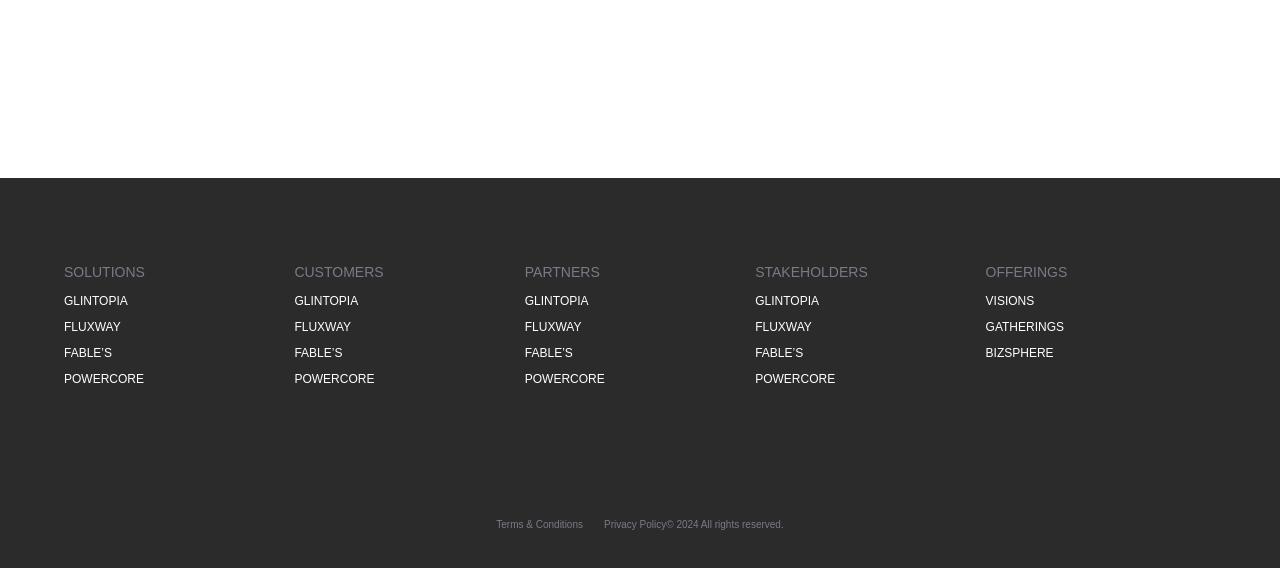
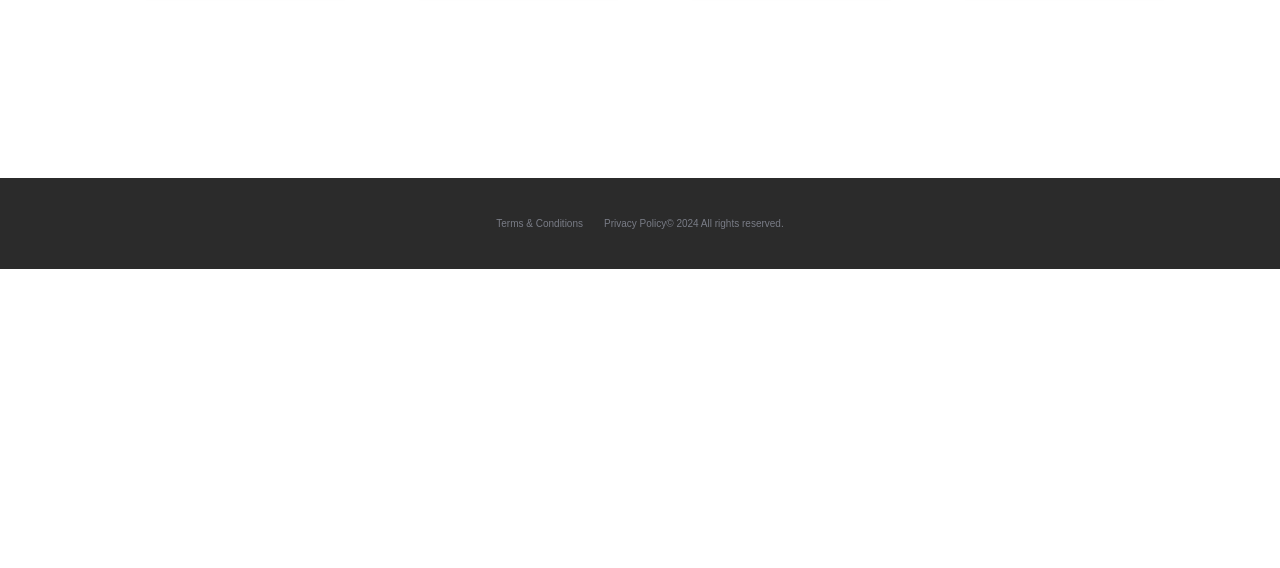
Before and after one commit to juwelmafi/personal-website, a plain HTML site: page project.html in a window 1280 px wide. Shown: the part 678-1246 px from the top of the page. After the commit the page ends 947 px from the top, so only its background shows below. Drawn offline with Linux system fonts and the light colour scheme.

Commit message:
footer edit

```diff
--- a/project.html
+++ b/project.html
@@ -92,48 +92,6 @@
     <!--footer-->
 
     <footer class="container">
-      <section class="footer_content">
-        <div class="footer_desc">
-        <p class="f_title">Solutions</p>
-        <p>Glintopia</p>
-        <p>Fluxway</p>
-        <p>Fable’s</p>
-        <p>PowerCore</p>
-        </div>
-        <div class="footer_desc">
-        <p class="f_title">Customers</p>
-        <p>Glintopia</p>
-        <p>Fluxway</p>
-        <p>Fable’s</p>
-        <p>PowerCore</p>
-        </div>
-        <div class="footer_desc">
-        <p class="f_title">Partners</p>
-        <p>Glintopia</p>
-        <p>Fluxway</p>
-        <p>Fable’s</p>
-        <p>PowerCore</p>
-        </div>
-        <div class="footer_desc">
-        <p class="f_title">Stakeholders</p>
-        <p>Glintopia</p>
-        <p>Fluxway</p>
-        <p>Fable’s</p>
-        <p>PowerCore</p>
-        </div>
-        <div class="footer_desc">
-        <p class="f_title">Offerings</p>
-        <p>Visions</p>
-        <p>Gatherings</p>
-        <p>BizSphere</p>
-        <p style="visibility: hidden;">PowerCore</p>
-        </div>
-      </section>
-
-
-      <!-- bottom footer  -->
-
-
       <section class="bottom_footer">
         <div class="left_content">
           <div class="part_1">
--- a/style.css
+++ b/style.css
@@ -340,34 +340,6 @@ footer{
   background-color: #2b2b2b;
 
 }
-.footer_content{
-  border-top: 0.2px solid #2b2b2b;
-  border-bottom: 0.2px solid #2b2b2b;
-  padding-top: 80px;
-  padding-bottom: 80px;
-  display: flex;
-  justify-content: space-between;
-  align-items: center;
-  width: 90%;
-  margin: 0 auto;
-}
-
-.footer_desc{
-  width: 20%;
-}
-
-.footer_desc p{
-  color: #fff;
-  text-transform: uppercase;
-  font-size: 12px;
-  margin-top: 5px;
-}
-.footer_desc .f_title{
-  color: #797C86;
-  font-size: 14px;
-
-}
-
 
 .bottom_footer{
   display: flex;
```
Also changed, not shown: about.html (+0 -41 lines), empty.html (+0 -41 lines), index.html (+0 -42 lines), services.html (+0 -41 lines).
